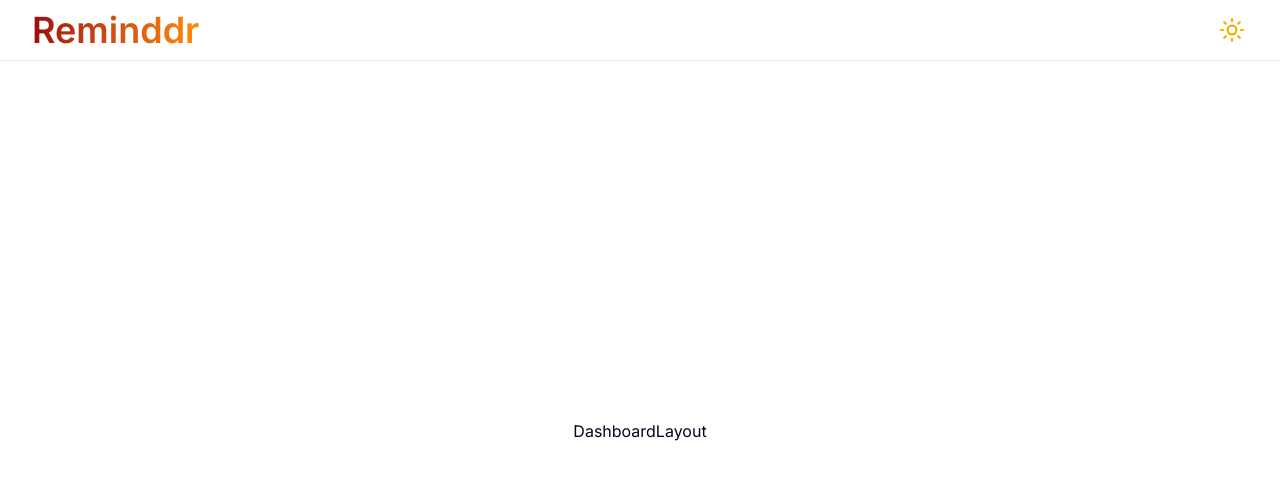
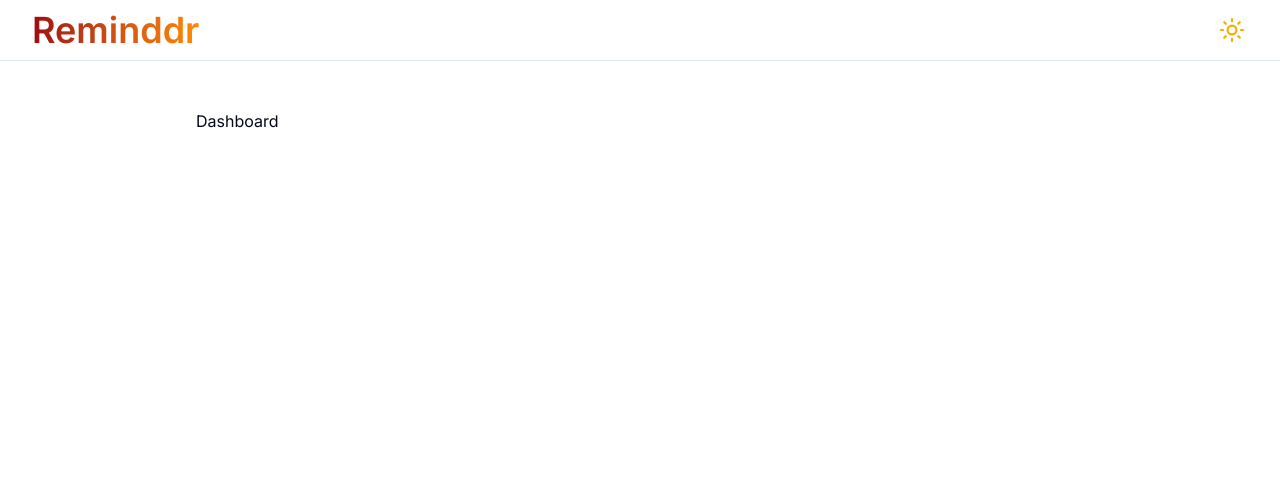
Before and after one commit to mnraza-dev/reminddr_app, a Next.js app: page / in a window 1280 px wide. Shown: the top 480 px of the page. Built offline with nearby package versions, Linux system fonts and the light colour scheme.

Commit message:
Refactor DashboardLayout to accept children as props and enhance layout structure for better content display

```diff
--- a/app/(dashboard)/layout.tsx
+++ b/app/(dashboard)/layout.tsx
@@ -1,8 +1,14 @@
-import React from 'react'
+import React, { ReactNode } from 'react'
 
-const DashboardLayout = () => {
+const DashboardLayout = ({ children }: { children: ReactNode }) => {
     return (
-        <div>DashboardLayout</div>
+        <div className='flex min-h-screen w-full flex-col items-center '>
+            <div className='flex flex-grow w-full justify-center dark:bg-neutral-950 '>
+                <div className='max-w-[920px]  flex flex-col flex-grow px-4 py-12 '>
+                    {children}
+                </div>
+            </div>
+        </div>
     )
 }
 
```
